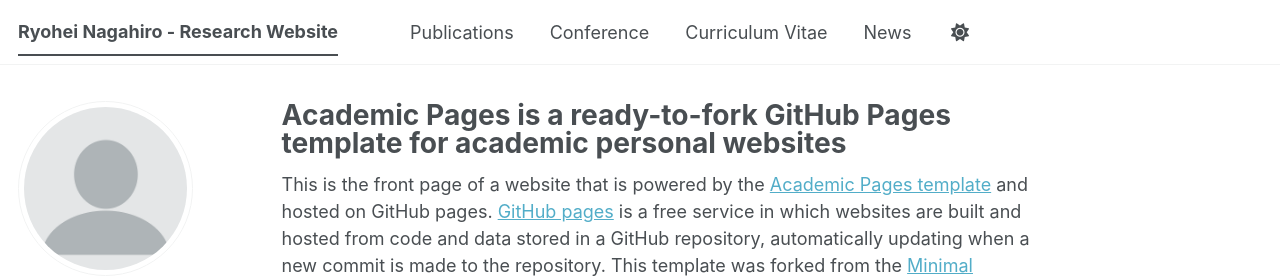
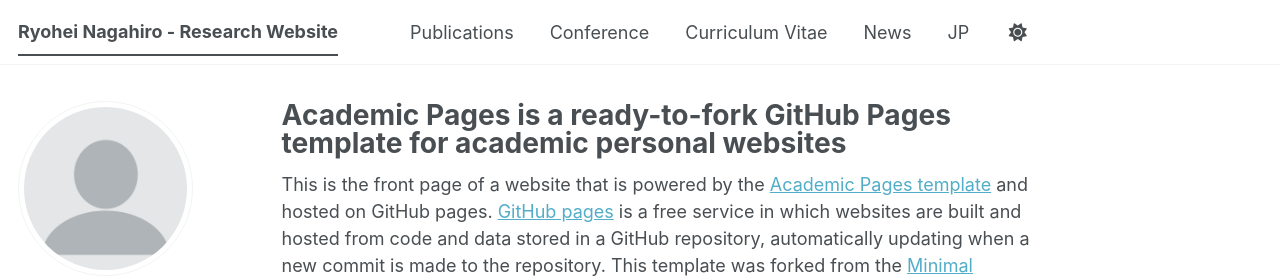
Before and after one commit to ryohei-nagahiro/ryohei-nagahiro.github.io, a Jekyll site: the page built from _pages/about.md, in a window 1280 px wide. Shown: the top 278 px of the page. Built offline with Jekyll 4.4.1, drawn with Linux system fonts in a browser that asks for light colours; some web fonts are replaced; a script bundle is joined from its source files by our own code; library files that are not in the unit come from our copies.

```diff
--- a/_data/navigation.yml
+++ b/_data/navigation.yml
@@ -22,3 +22,6 @@ main:
 
   - title: "News"
     url: /news/
+
+  - title: "JP"
+    url: /jp/
```
